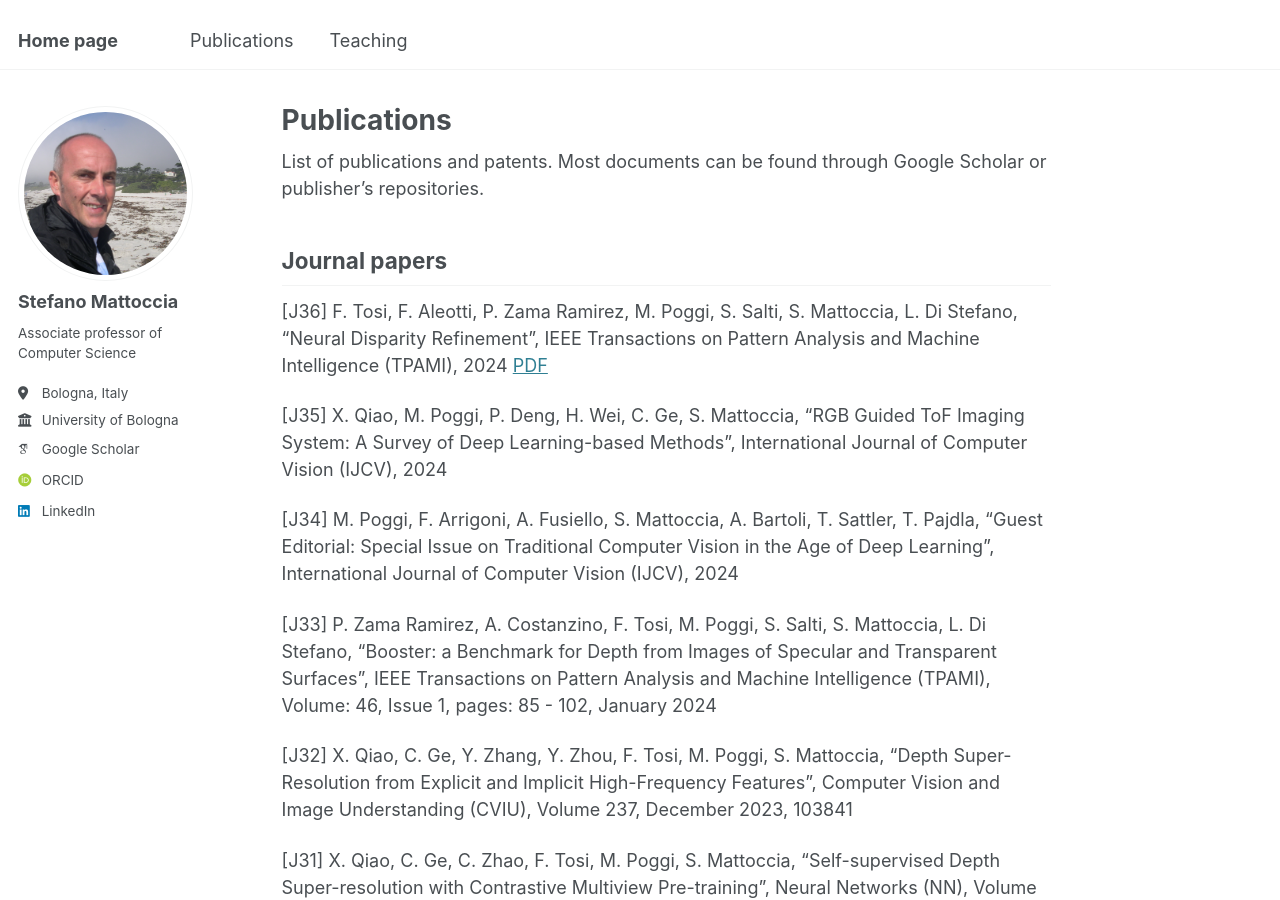
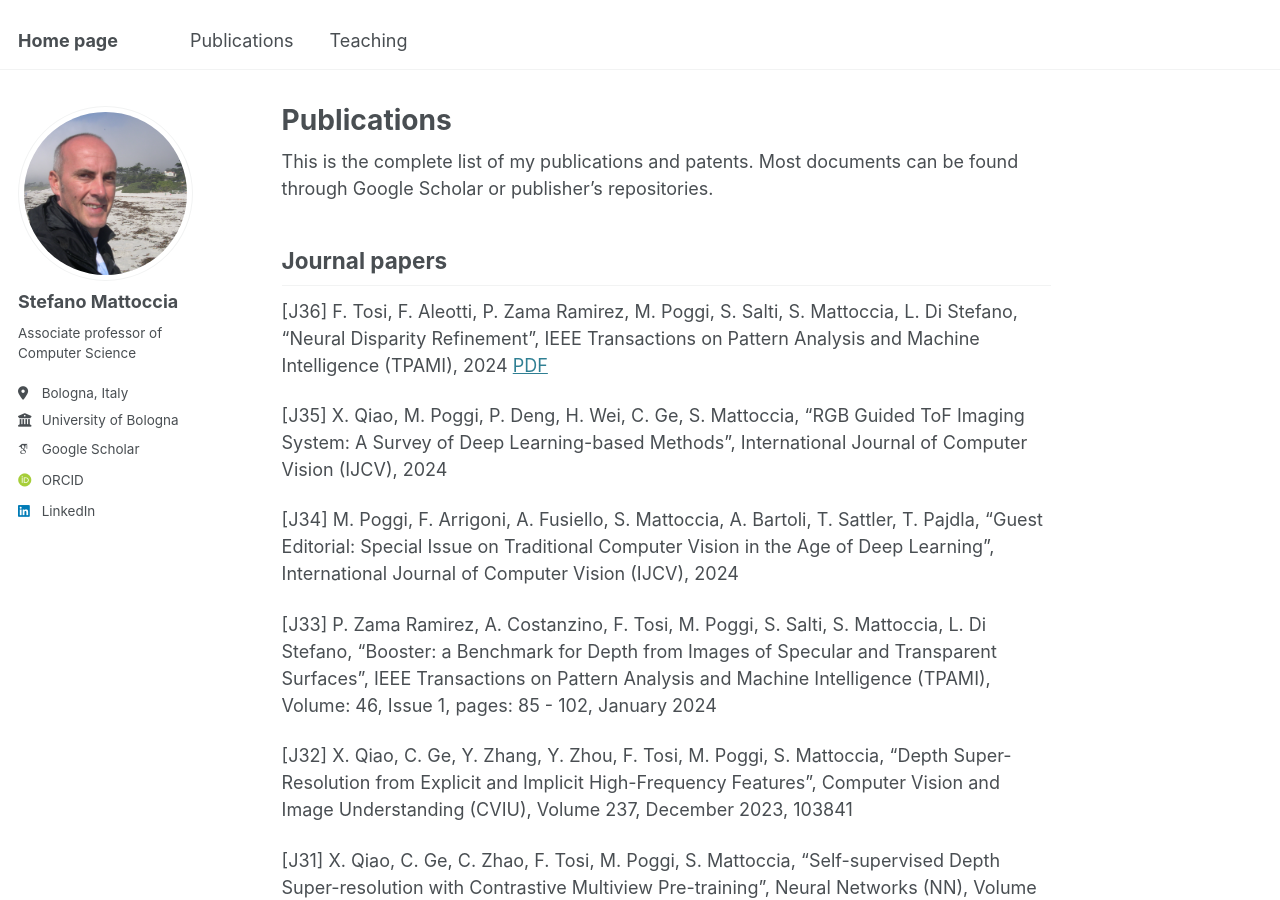
Before and after one commit to stefanomattoccia/stefanomattoccia.github.io, a Jekyll site: the page built from _pages/publications.md, in a window 1280 px wide and 900 px high. Built offline with Jekyll 4.4.1, drawn with Linux system fonts in a browser that asks for light colours; some web fonts are replaced.

Commit message:
Update publications.md

```diff
--- a/_pages/publications.md
+++ b/_pages/publications.md
@@ -7,7 +7,7 @@ redirect_from:
   - /publications.html
 ---
 
-List of publications and patents. Most documents can be found through Google Scholar or publisher's repositories.
+This is the complete list of my publications and patents. Most documents can be found through Google Scholar or publisher's repositories.
 
 Journal papers
 ------
```
